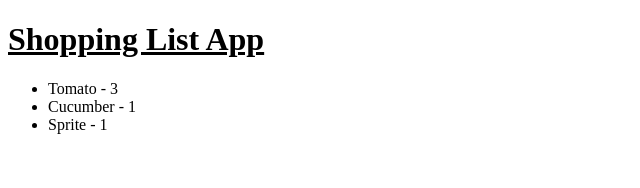
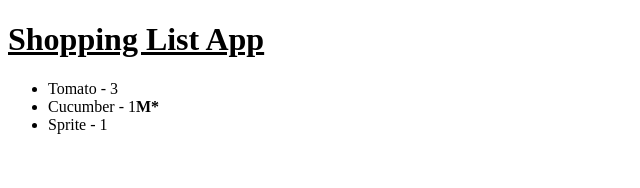
Before and after one commit to Ayzrian/mate-react-core, a React (Vite) app in the folder react-shopping-list/: page / in a window 1280 px wide. Shown: the top 188 px of the page, without its empty margins (0-640 px from the left). Built offline with nearby package versions, Linux system fonts and the light colour scheme.

Commit message:
How to do conditional styles

```diff
--- a/react-shopping-list/src/components/ShoppingList/ShoppingList.jsx
+++ b/react-shopping-list/src/components/ShoppingList/ShoppingList.jsx
@@ -4,7 +4,7 @@ export function ShoppingList() {
     return (
         <ul>
             <ShoppingListItem item={{name: "Tomato", quantity: 3}} />
-            <ShoppingListItem item={{name: "Cucumber"}} />
+            <ShoppingListItem item={{name: "Cucumber", mustHave: true}} />
             <ShoppingListItem item={{name: "Sprite"}} />
         </ul>
     )
--- a/react-shopping-list/src/components/ShoppingListItem/ShoppingListItem.jsx
+++ b/react-shopping-list/src/components/ShoppingListItem/ShoppingListItem.jsx
@@ -1,8 +1,8 @@
 
-export function ShoppingListItem({ item: { name, quantity = 1 }}) {
+export function ShoppingListItem({ item: { name, quantity = 1, mustHave }}) {
     return (
         <li>
-            {name} - {quantity}
+            {name} - {quantity}{mustHave && <strong>M*</strong>}
         </li>
     );
 }
```
